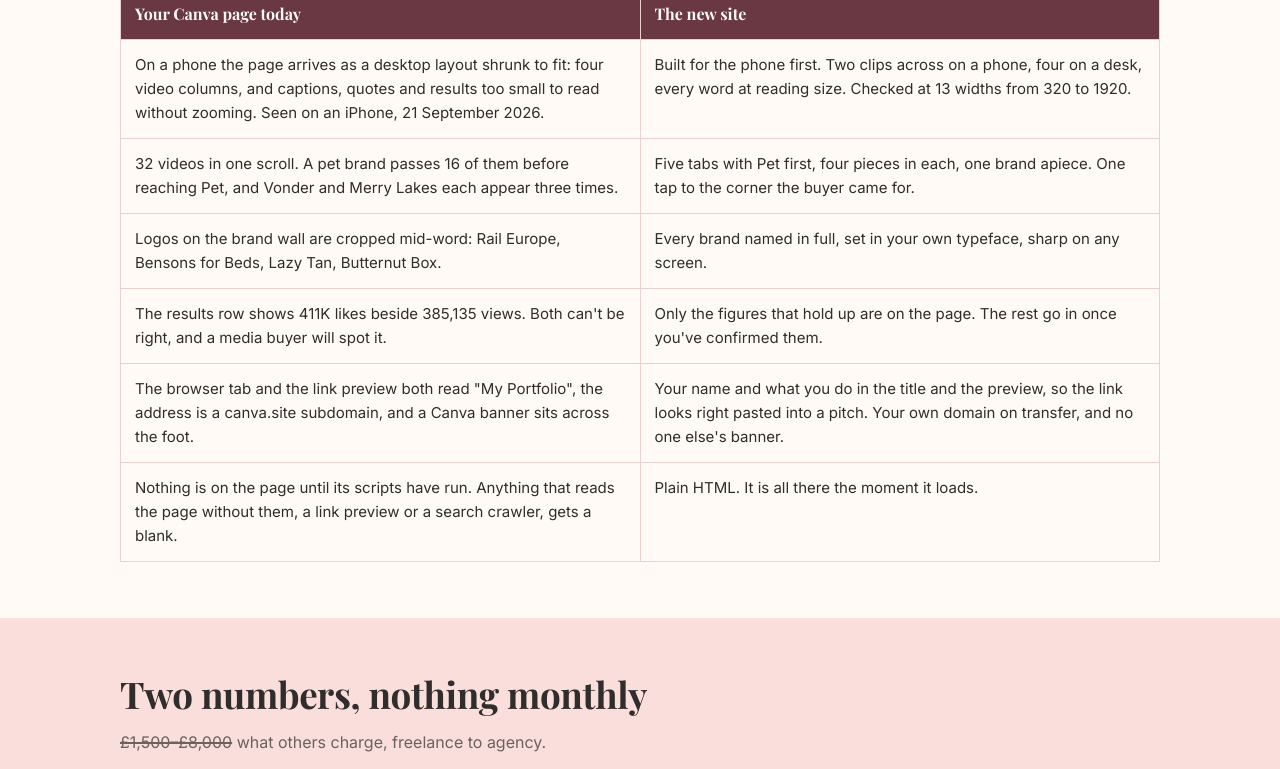
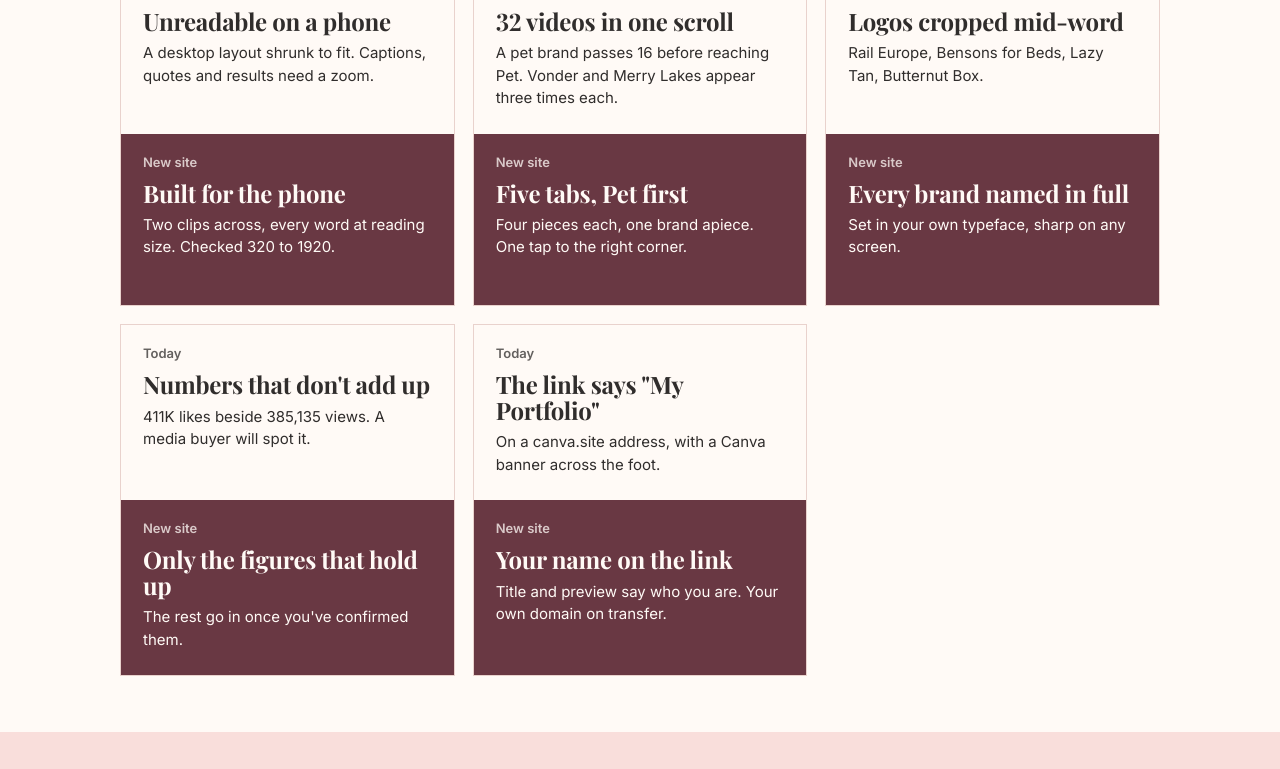
Before and after one commit to BasilicaLabsWebDesign/web-darcy-downs-ugc, a website: page public/offer/index.html in a window 1280 px wide. Shown: the part 462-1231 px from the top of the page. Drawn offline with Linux system fonts and the light colour scheme.

Commit message:
Cut the offer page to title-and-subtitle pairs
The tale of the tape was a two-column table of paragraphs. It is now
five cards, each the problem on top as a title and one line and the fix
underneath in the same shape. The rest of the page is trimmed to match.

- Problem quiet on cream, fix in the dark band colour
- Header, price paragraph and terms shortened; "How is it this cheap?"
  leads the price paragraph
- Prompt archive moved to version 2

```diff
--- a/public/assets/css/offer.css
+++ b/public/assets/css/offer.css
@@ -35,13 +35,18 @@ section{padding:56px 20px}
 .card .tag{position:absolute;top:0;right:0;background:var(--op-dark);
   color:#FFFAF6;font:600 11.5px/1 var(--op-body);padding:7px 9px}
 .card p{margin:0}
-table{width:100%;border-collapse:collapse;background:var(--op-bg)}
-th,td{padding:13px 14px;border:1px solid #E9D2CD;
-  text-align:left;vertical-align:top;font-size:15px}
-thead th{background:var(--op-dark);color:#FFFAF6;font-family:var(--op-display);
-  font-size:16px}
-td:first-child{width:50%}
-.tape-wrap{overflow-x:visible}
+/* Tale of the tape: pairs. The problem on top, quiet; the fix underneath,
+   in the dark band colour. Title and one-line subtitle each, nothing more. */
+.tape{display:grid;gap:18px;
+  grid-template-columns:repeat(auto-fit,minmax(min(300px,100%),1fr))} /* law 3 */
+.pair{display:grid;grid-template-rows:1fr 1fr;border:1px solid #E9D2CD;
+  background:var(--op-bg)}
+.pair>div{padding:22px 22px 24px}
+.pair .new{background:var(--op-dark);color:#FFFAF6}
+.pair .lbl{display:block;font:600 13px/1 var(--op-body);opacity:.75;
+  margin-bottom:12px}
+.pair h3{font-size:clamp(1.25rem,2.8vw,1.5rem);margin:0 0 .3em}
+.pair p{margin:0;font-size:15px;line-height:1.5}
 .price{font:700 clamp(2.6rem,9vw,4rem)/1 var(--op-display);
   font-variant-numeric:lining-nums}
 .price small{font:600 14px/1.35 var(--op-body);display:block;margin-top:10px;
@@ -56,6 +61,3 @@ td:first-child{width:50%}
   font-size:18px;margin-bottom:4px;font-variant-numeric:lining-nums}
 .closing{text-align:center}
 .closing p{margin:0 auto;font-size:1.15rem}
-@media (max-width:520px){
-  th,td{padding:11px 10px;font-size:14px}
-}
--- a/public/offer/index.html
+++ b/public/offer/index.html
@@ -43,51 +43,78 @@
   <div class="wrap">
     <p class="kicker">The offer</p>
     <h1>A better site for Darcy Downs</h1>
-    <p>You've just seen it — the first tab is the new site, built from what
-      darcyugcportfolio.my.canva.site already says about you. This page is the deal.</p>
+    <p>The first tab is the new site. This page is the deal.</p>
   </div>
 </section>
 
 <section>
   <div class="wrap">
     <h2>Tale of the tape</h2>
-    <table>
-      <thead><tr><th>Your Canva page today</th><th>The new site</th></tr></thead>
-      <tbody>
-        <tr><td>On a phone the page arrives as a desktop layout shrunk to fit: four video columns, and captions, quotes and results too small to read without zooming. Seen on an iPhone, 21 September 2026.</td>
-            <td>Built for the phone first. Two clips across on a phone, four on a desk, every word at reading size. Checked at 13 widths from 320 to 1920.</td></tr>
-        <tr><td>32 videos in one scroll. A pet brand passes 16 of them before reaching Pet, and Vonder and Merry Lakes each appear three times.</td>
-            <td>Five tabs with Pet first, four pieces in each, one brand apiece. One tap to the corner the buyer came for.</td></tr>
-        <tr><td>Logos on the brand wall are cropped mid-word: Rail Europe, Bensons for Beds, Lazy Tan, Butternut Box.</td>
-            <td>Every brand named in full, set in your own typeface, sharp on any screen.</td></tr>
-        <tr><td>The results row shows 411K likes beside 385,135 views. Both can't be right, and a media buyer will spot it.</td>
-            <td>Only the figures that hold up are on the page. The rest go in once you've confirmed them.</td></tr>
-        <tr><td>The browser tab and the link preview both read "My Portfolio", the address is a canva.site subdomain, and a Canva banner sits across the foot.</td>
-            <td>Your name and what you do in the title and the preview, so the link looks right pasted into a pitch. Your own domain on transfer, and no one else's banner.</td></tr>
-        <tr><td>Nothing is on the page until its scripts have run. Anything that reads the page without them, a link preview or a search crawler, gets a blank.</td>
-            <td>Plain HTML. It is all there the moment it loads.</td></tr>
-      </tbody>
-    </table>
+    <div class="tape">
+
+      <div class="pair">
+        <div class="now"><span class="lbl">Today</span>
+          <h3>Unreadable on a phone</h3>
+          <p>A desktop layout shrunk to fit. Captions, quotes and results need a zoom.</p></div>
+        <div class="new"><span class="lbl">New site</span>
+          <h3>Built for the phone</h3>
+          <p>Two clips across, every word at reading size. Checked 320 to 1920.</p></div>
+      </div>
+
+      <div class="pair">
+        <div class="now"><span class="lbl">Today</span>
+          <h3>32 videos in one scroll</h3>
+          <p>A pet brand passes 16 before reaching Pet. Vonder and Merry Lakes appear three times each.</p></div>
+        <div class="new"><span class="lbl">New site</span>
+          <h3>Five tabs, Pet first</h3>
+          <p>Four pieces each, one brand apiece. One tap to the right corner.</p></div>
+      </div>
+
+      <div class="pair">
+        <div class="now"><span class="lbl">Today</span>
+          <h3>Logos cropped mid-word</h3>
+          <p>Rail Europe, Bensons for Beds, Lazy Tan, Butternut Box.</p></div>
+        <div class="new"><span class="lbl">New site</span>
+          <h3>Every brand named in full</h3>
+          <p>Set in your own typeface, sharp on any screen.</p></div>
+      </div>
+
+      <div class="pair">
+        <div class="now"><span class="lbl">Today</span>
+          <h3>Numbers that don't add up</h3>
+          <p>411K likes beside 385,135 views. A media buyer will spot it.</p></div>
+        <div class="new"><span class="lbl">New site</span>
+          <h3>Only the figures that hold up</h3>
+          <p>The rest go in once you've confirmed them.</p></div>
+      </div>
+
+      <div class="pair">
+        <div class="now"><span class="lbl">Today</span>
+          <h3>The link says "My Portfolio"</h3>
+          <p>On a canva.site address, with a Canva banner across the foot.</p></div>
+        <div class="new"><span class="lbl">New site</span>
+          <h3>Your name on the link</h3>
+          <p>Title and preview say who you are. Your own domain on transfer.</p></div>
+      </div>
+
+    </div>
   </div>
 </section>
 
 <section class="band-panel">
   <div class="wrap">
     <h2>Two numbers, nothing monthly</h2>
-    <p class="struck"><s>£1,500–£8,000</s> what others charge,
-      freelance to agency.</p>
+    <p class="struck"><s>£1,500–£8,000</s> what others charge, freelance to agency.</p>
     <div class="grid">
       <div class="card"><span class="tag">The site</span>
         <div class="price">£500<small>One-off, yours outright</small></div>
       </div>
       <div class="card"><span class="tag">Optional</span>
-        <div class="price">£50<small>Two weeks of unlimited
-          changes</small></div>
+        <div class="price">£50<small>Two weeks of unlimited changes</small></div>
       </div>
     </div>
-    <p style="margin-top:22px"><strong>Why it costs this:</strong> built by my
-      network of AI agents — heavy lifting in parallel, finished by hand.
-      Agency output without the agency invoice.</p>
+    <p style="margin-top:22px"><strong>How is it this cheap?</strong> Built by my
+      network of AI agents, finished by hand. Agency output without the agency invoice.</p>
   </div>
 </section>
 
@@ -95,12 +122,11 @@
   <div class="wrap">
     <h2 data-one-line>Terms</h2>
     <div class="strip">
-      <div><b>£0 until transfer</b>Live same day on a temporary link. You pay
-        only on transfer to your own domain — only if you want it.</div>
-      <div><b>Flat fee</b>The two numbers above are the whole bill.</div>
-      <div><b>Try before you buy</b>Use the demo, send your changes, then decide.</div>
+      <div><b>£0 until transfer</b>Live on a temporary link today. Pay on transfer to your own domain, if you want it.</div>
+      <div><b>Flat fee</b>Two numbers, the whole bill.</div>
+      <div><b>Try before you buy</b>Use the demo, send changes, then decide.</div>
       <div><b>No retainers</b>Nothing recurring, ever.</div>
-      <div><b>No lock-in</b>Walk away at any point before transfer and owe nothing.</div>
+      <div><b>No lock-in</b>Walk away before transfer and owe nothing.</div>
     </div>
   </div>
 </section>
@@ -110,12 +136,11 @@
     <h2>You own everything</h2>
     <div class="grid">
       <div class="card"><span class="tag">The code</span>
-        <h3 data-one-line>Code</h3><p>Every file — yours outright.</p></div>
+        <h3 data-one-line>Code</h3><p>Every file, yours outright.</p></div>
       <div class="card"><span class="tag">The host</span>
-        <h3 data-one-line>Host</h3><p>Free web hosting for life, on Cloudflare.</p></div>
+        <h3 data-one-line>Host</h3><p>Free hosting for life, on Cloudflare.</p></div>
       <div class="card"><span class="tag">The setup</span>
-        <h3 data-one-line>Setup</h3><p>I set it up and transfer it to you —
-          nothing to learn.</p></div>
+        <h3 data-one-line>Setup</h3><p>Set up and transferred. Nothing to learn.</p></div>
     </div>
   </div>
 </section>
@@ -127,18 +152,5 @@
   </div>
 </section>
 
-<!-- OPTIONAL referral band — left out on purpose: this is a first contact
-     (references/offer.md §8). Restore it if the pitch travels by referral.
-<section>
-  <div class="wrap">
-    <h2>Send a friend</h2>
-    <p>Pass this page on. They buy a site, you get paid —
-      <strong>£50</strong> per referred purchase,
-      <strong>£75</strong> a time once you're a customer
-      yourself.</p>
-  </div>
-</section>
--->
-
 </body>
 </html>
```
Also changed, not shown: CLAUDE.md (+1 -0 lines), REPORT.md (+4 -2 lines), prompt text/1/input.txt (deleted, +0 -9 lines), prompt text/1/output.txt (deleted, +0 -24 lines), prompt text/2/input.txt (added, +7 -0 lines), prompt text/2/output.txt (added, +7 -0 lines), prompt text/1/IMG_0391.PNG (deleted), prompt text/2/ai model.txt (renamed from prompt text/1/ai model.txt), 4 other files.
